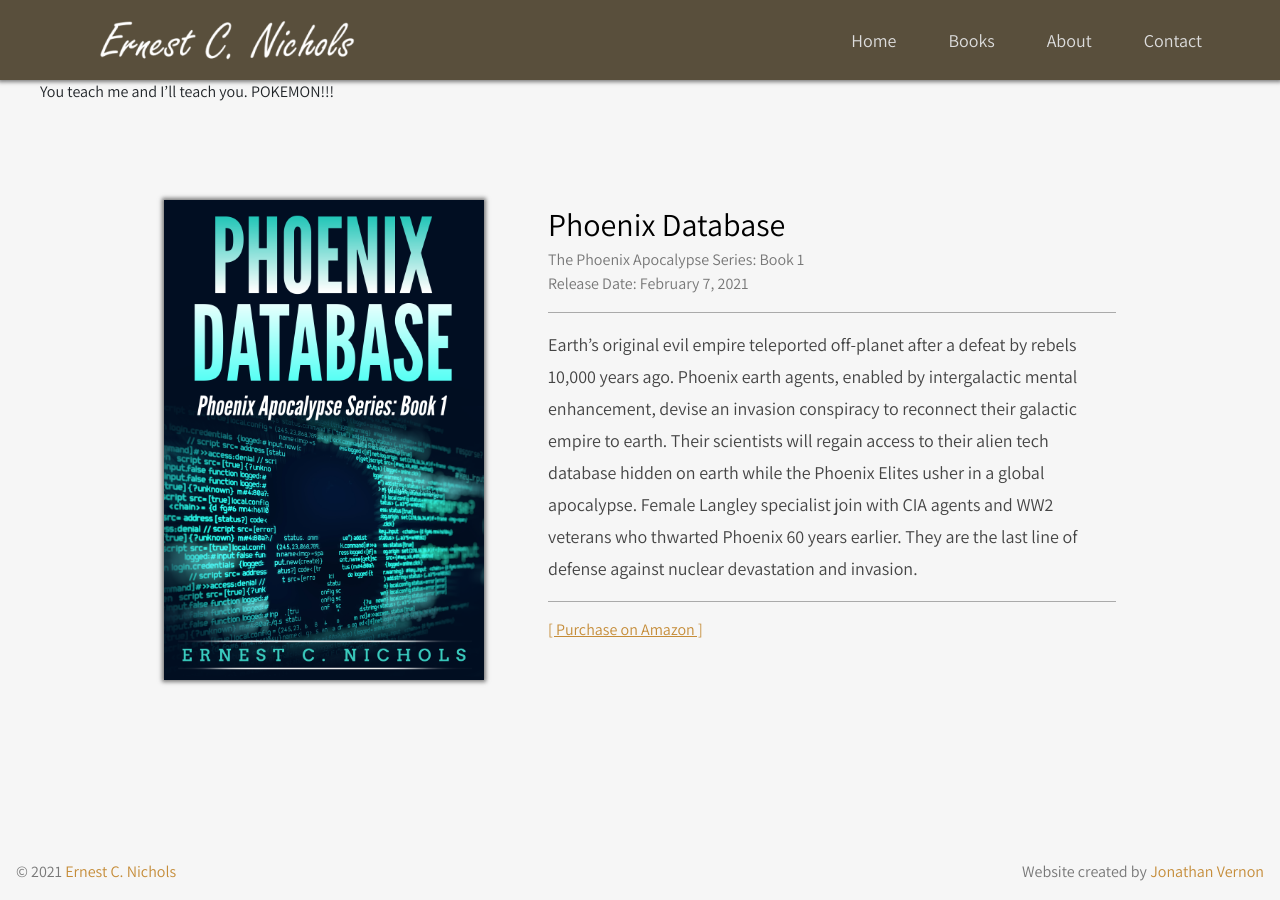
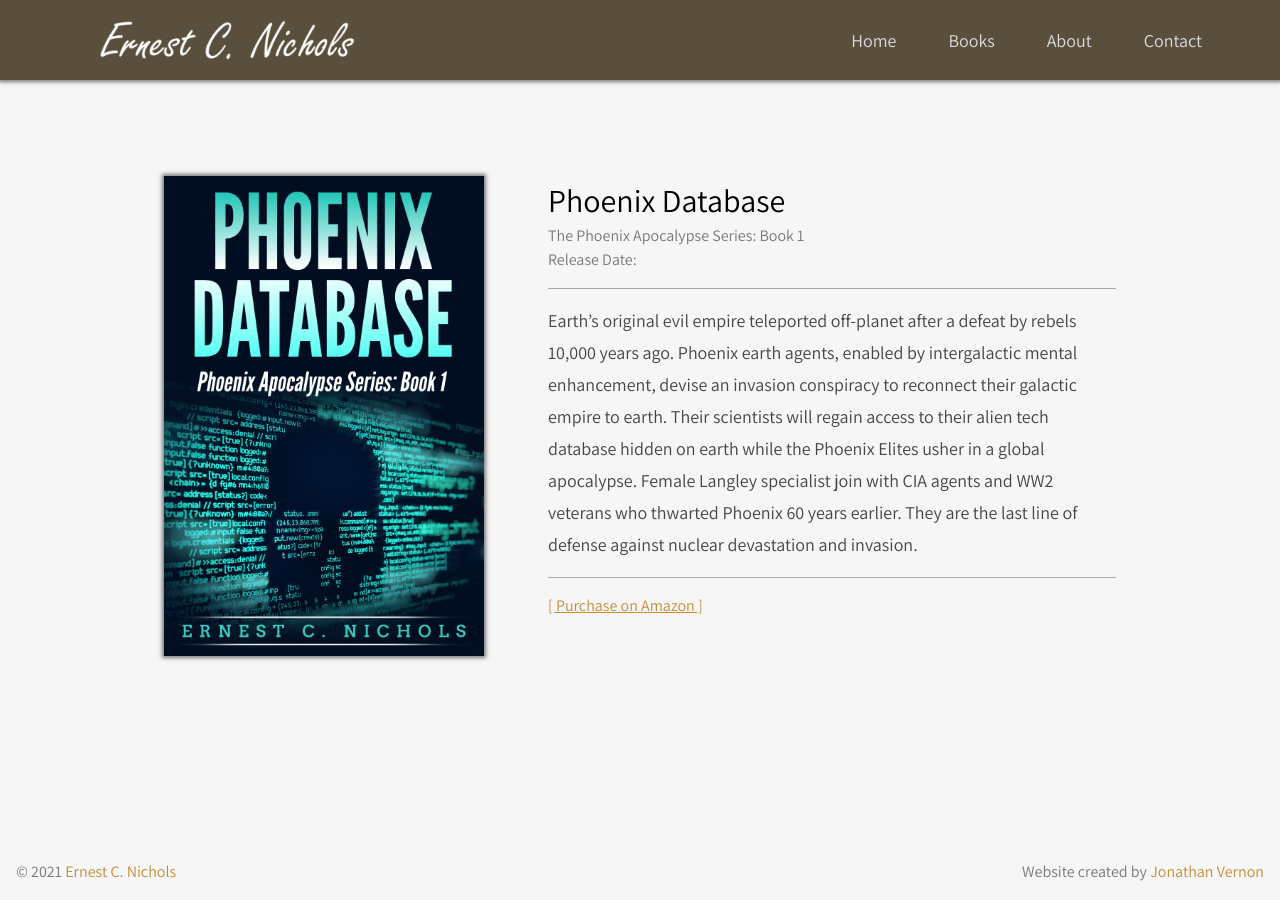
Before and after one commit to emchnlje/emchnlje.github.io, a Jekyll site: the page built from collections_dir/_books/phoenix_database.markdown, in a window 1280 px wide. Built offline with Jekyll 4.4.1, drawn with Linux system fonts in a browser that asks for light colours; nearby versions of some CDN libraries.

Commit message:
I figured it out PogChamp

```diff
--- a/collections_dir/_books/phoenix_database.markdown
+++ b/collections_dir/_books/phoenix_database.markdown
@@ -2,12 +2,8 @@
 layout: book
 title: Phoenix Database
 title_id: phoenix_database
-release_date: 2021-02-07
 subtitle: "The Phoenix Apocalypse Series: Book 1"
 series_id: the_phoenix_apocalypse_series
 book_number: 1
-link_temp: https://www.amazon.com/dp/D003V8B5X0
-description:
-  - Earth’s original evil empire teleported off-planet after a defeat by rebels 10,000 years ago. Phoenix earth agents, enabled by intergalactic mental enhancement, devise an invasion conspiracy to reconnect their galactic empire to earth. Their scientists will regain access to their alien tech database hidden on earth while the Phoenix Elites usher in a global apocalypse. Female Langley specialist join with CIA agents and WW2 veterans who thwarted Phoenix 60 years earlier. They are the last line of defense against nuclear devastation and invasion.
+description: Earth’s original evil empire teleported off-planet after a defeat by rebels 10,000 years ago. Phoenix earth agents, enabled by intergalactic mental enhancement, devise an invasion conspiracy to reconnect their galactic empire to earth. Their scientists will regain access to their alien tech database hidden on earth while the Phoenix Elites usher in a global apocalypse. Female Langley specialist join with CIA agents and WW2 veterans who thwarted Phoenix 60 years earlier. They are the last line of defense against nuclear devastation and invasion.
 ---
-You teach me and I'll teach you. POKEMON!!!
```
